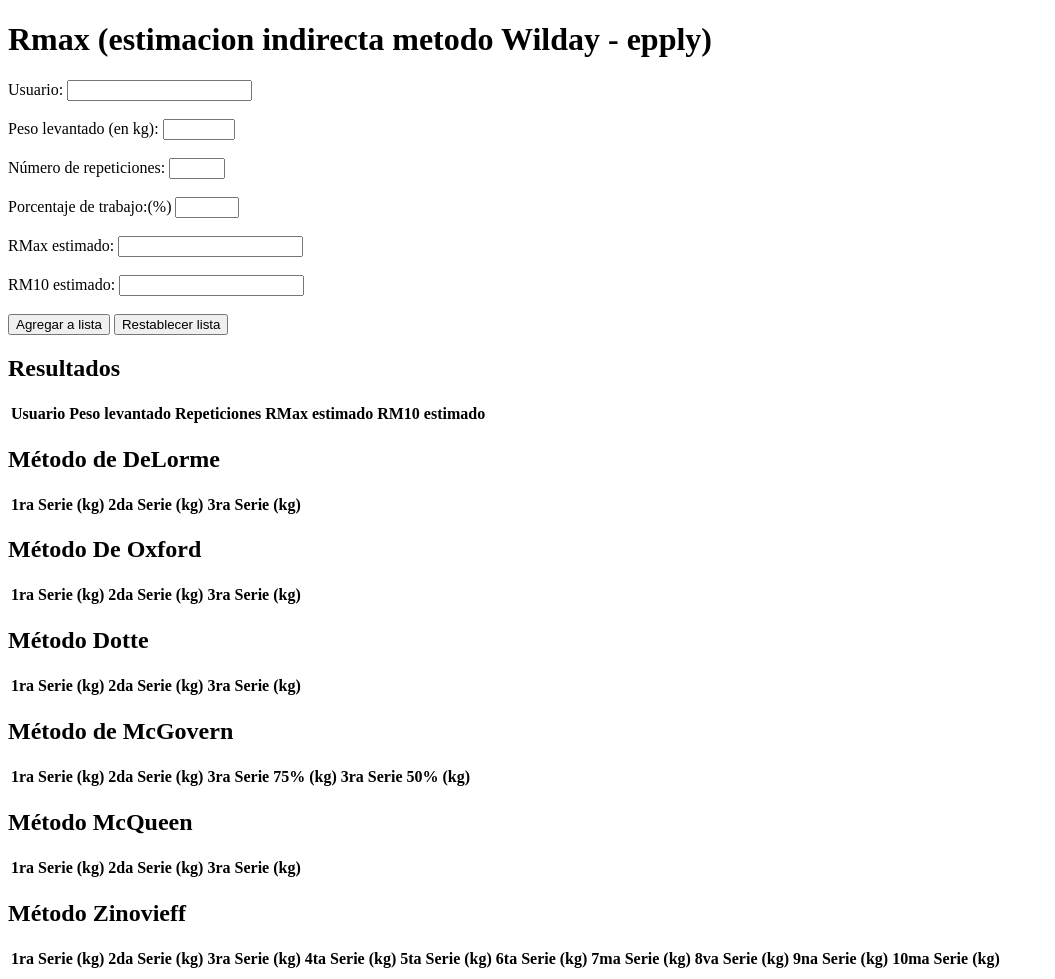
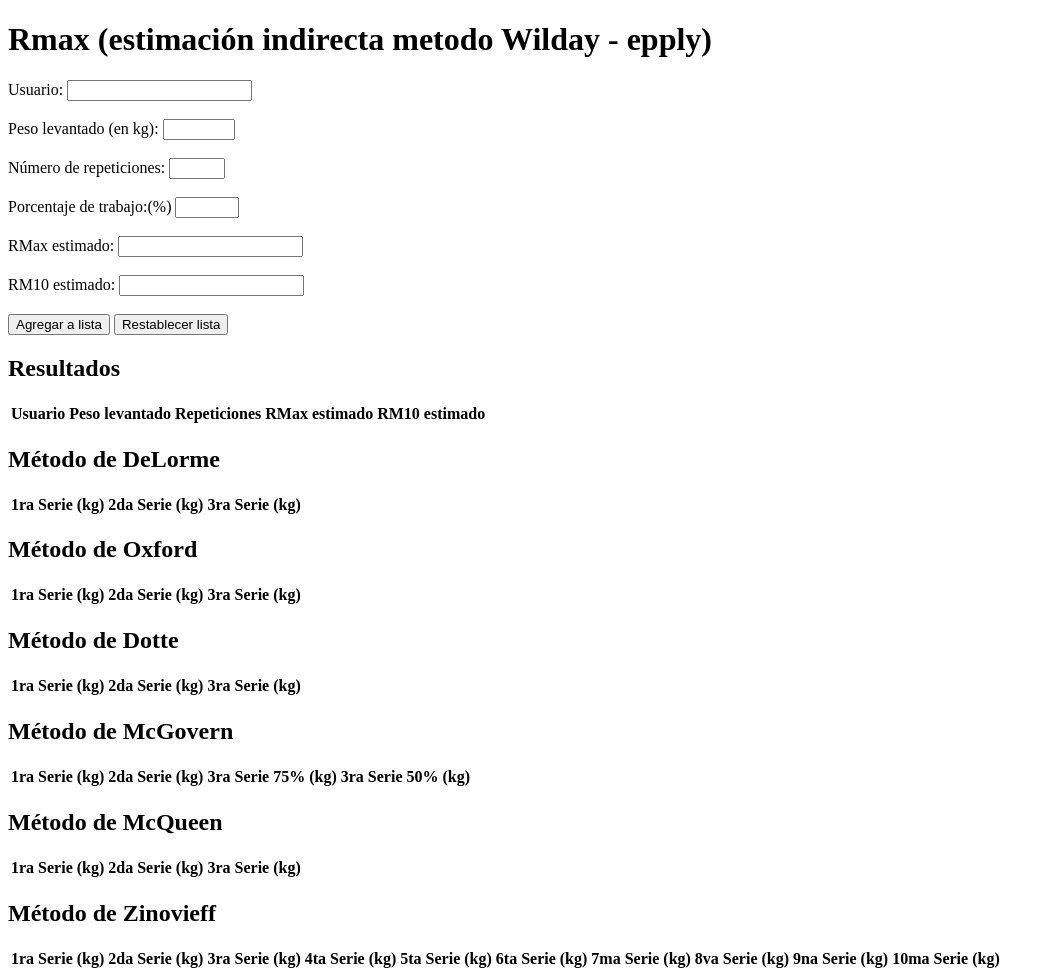
Before and after one commit to DCntrrs/RM.github.io, a plain HTML site: page index.html in a window 1280 px wide. Shown: the whole page, without its empty margins (0-1055 px from the left). Drawn offline with Linux system fonts and the light colour scheme.

Commit message:
Add files via upload

```diff
--- a/index.html
+++ b/index.html
@@ -4,7 +4,7 @@
   <title>Calculadora de RM</title>
 </head>
 <body>  <!--Formulario-->
-  <h1>Rmax (estimacion indirecta metodo Wilday - epply)</h1>
+  <h1>Rmax (estimación indirecta metodo Wilday - epply)</h1>
   <form>
     <label for="usuario">Usuario:</label>
     <input type="text" id="usuario" name="usuario"><br><br>
@@ -49,7 +49,7 @@
     </tr>
   </table>
 
-  <h2>Método De Oxford</h2>
+  <h2>Método de Oxford</h2>
   <table id="tabla-Oxford">
     <tr>
       <th>1ra Serie (kg)</th>
@@ -58,7 +58,7 @@
     </tr>
   </table>
 
-  <h2>Método Dotte</h2>
+  <h2>Método de Dotte</h2>
   <table id="tabla-Dotte">
     <tr>
       <th>1ra Serie (kg)</th>
@@ -77,7 +77,7 @@
     </tr>
   </table>
 
-  <h2>Método McQueen</h2>
+  <h2>Método de McQueen</h2>
   <table id="tabla-McQueen">
     <tr>
       <th>1ra Serie (kg)</th>
@@ -86,7 +86,7 @@
     </tr>
   </table>
 
-  <h2>Método Zinovieff</h2>
+  <h2>Método de Zinovieff</h2>
   <table id="tabla-Zinovieff">
     <tr>
       <th>1ra Serie (kg)</th>
```
